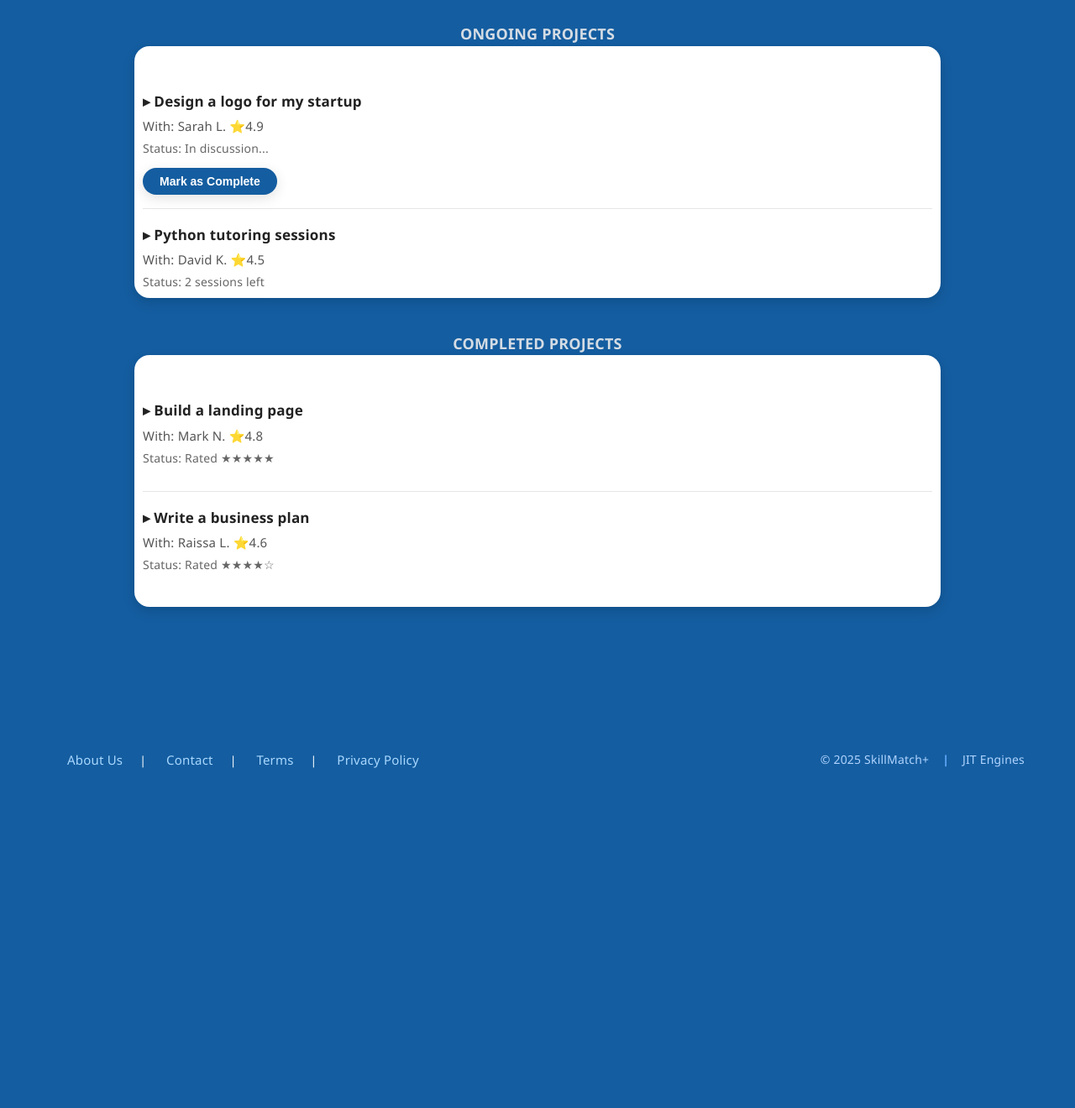
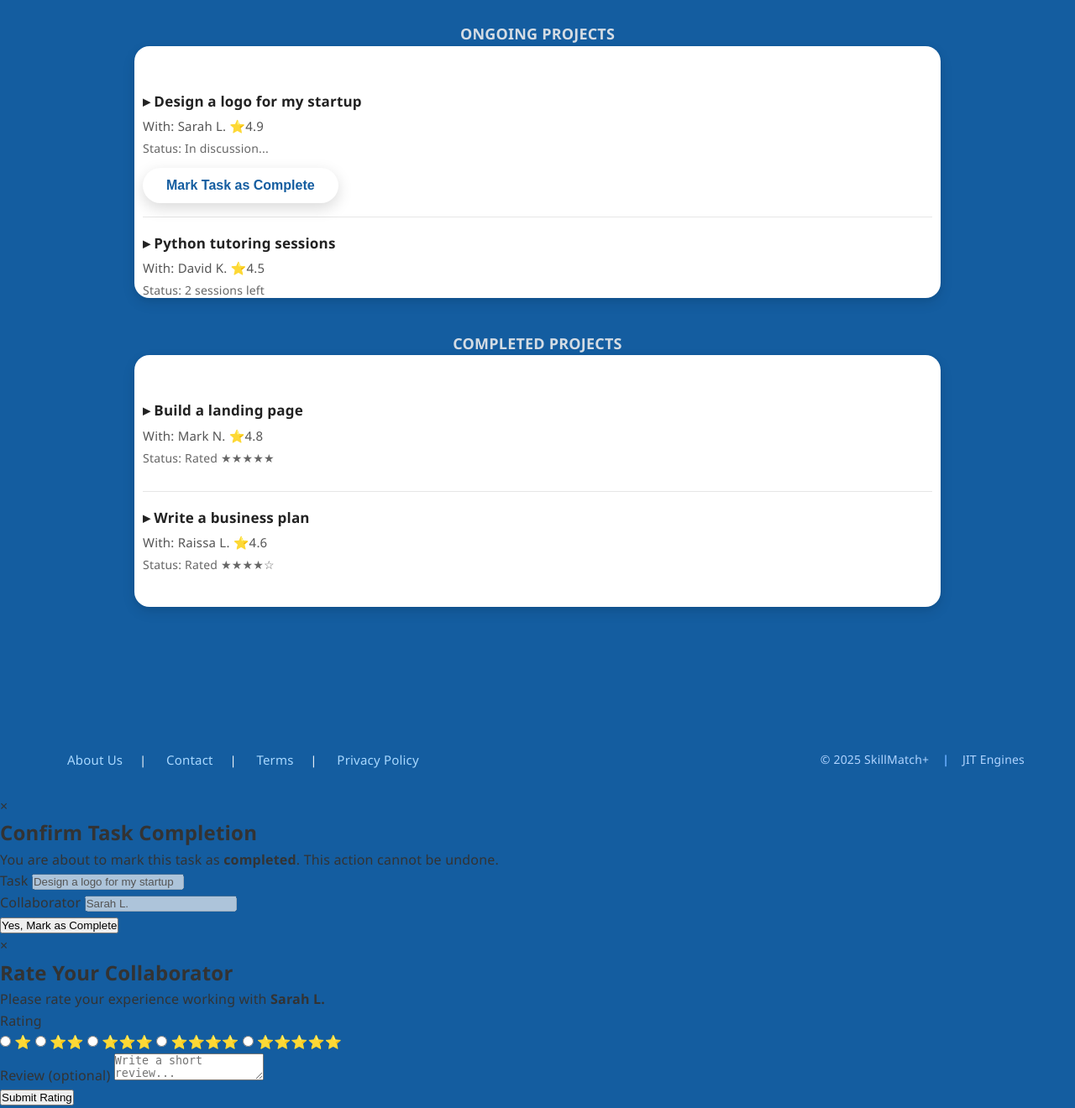
Before and after one commit to FAMEBOX237-code/skillmatch-JIT-engines, a Python web app: template templates/Profilepage.html in a window 1280 px wide. Shown: the part 778-2098 px from the top of the page at 84% size. Before the commit the page ends 1693 px from the top, so only its background shows below. Run offline with Jinja, Linux system fonts and the light colour scheme; the template is opened without the code that fills it, so the values that code supplies are empty.

Commit message:
Added modals for marking tasks as complete

```diff
--- a/templates/Profilepage.html
+++ b/templates/Profilepage.html
@@ -8,6 +8,7 @@
     <!-- This icon library gives us the bell & profile icons -->
     <link rel="stylesheet" href="../static/css/header-footer.css">
     <link rel="stylesheet" href="../static/css/global.css">
+    <link rel="stylesheet" href="../static/css/modals.css">
     <link rel="stylesheet" href="https://cdnjs.cloudflare.com/ajax/libs/font-awesome/6.5.0/css/all.min.css">
 </head>
 <body>
@@ -90,7 +91,7 @@
             <p class="task-title">▸ Design a logo for my startup</p>
             <p class="task-meta">With: Sarah L. ⭐4.9</p>
             <p class="task-sub">Status: In discussion...</p>
-            <button class="task-btn">Mark as Complete</button>
+           <button class="btn-primary" data-open-modal="completeTaskModal">Mark Task as Complete</button>
         </div>
 
         <!-- Task 2 -->
@@ -98,7 +99,7 @@
             <p class="task-title">▸ Python tutoring sessions</p>
             <p class="task-meta">With: David K. ⭐4.5</p>
             <p class="task-sub">Status: 2 sessions left</p>
-            <div class = "task-container"><button class="task-btn">Mark as Complete</button>
+            <button class="btn-primary" data-open-modal="completeTaskModal">Mark Task as Complete</button>
         </div>
       </div>
     </div>
@@ -147,5 +148,74 @@
     </div>
 </footer>
 
+<!-- TASK COMPLETION MODAL -->
+<div class="modal" id="completeTaskModal">
+    <div class="modal-content">
+        <span class="close-modal">&times;</span>
+
+        <h2>Confirm Task Completion</h2>
+
+        <p class="modal-info">
+            You are about to mark this task as <strong>completed</strong>.
+            This action cannot be undone.
+        </p>
+
+        <div class="form-group">
+            <label>Task</label>
+            <input type="text" value="Design a logo for my startup" disabled>
+        </div>
+
+        <div class="form-group">
+            <label>Collaborator</label>
+            <input type="text" value="Sarah L." disabled>
+        </div>
+
+        <div class="modal-actions">
+            <!-- <button class="btn-secondary close-modal">Cancel</button> -->
+            <button  class="btn-submit" data-next-modal="ratingModal">
+               Yes, Mark as Complete
+            </button>
+
+        </div>
+    </div>
+</div>
+
+
+<!-- RATING MODAL -->
+<div class="modal" id="ratingModal">
+    <div class="modal-content">
+        <span class="close-modal">&times;</span>
+
+        <h2>Rate Your Collaborator</h2>
+
+        <p class="modal-info">
+            Please rate your experience working with <strong>Sarah L.</strong>
+        </p>
+
+        <div class="form-group">
+            <label>Rating</label>
+            <div class="radio-group">
+                <label><input type="radio" name="rating" value="1"> ⭐</label>
+                <label><input type="radio" name="rating" value="2"> ⭐⭐</label>
+                <label><input type="radio" name="rating" value="3"> ⭐⭐⭐</label>
+                <label><input type="radio" name="rating" value="4"> ⭐⭐⭐⭐</label>
+                <label><input type="radio" name="rating" value="5"> ⭐⭐⭐⭐⭐</label>
+            </div>
+        </div>
+
+        <div class="form-group">
+            <label>Review (optional)</label>
+            <textarea placeholder="Write a short review..."></textarea>
+        </div>
+
+        <div class="modal-actions">
+            <!-- <button class="btn-secondary close-modal">Skip for Now</button> -->
+            <button class="btn-submit">
+                Submit Rating
+            </button>
+        </div>
+    </div>
+</div>
+<script src="../static/js/modals.js"></script>
 </body>
 </html>
```
